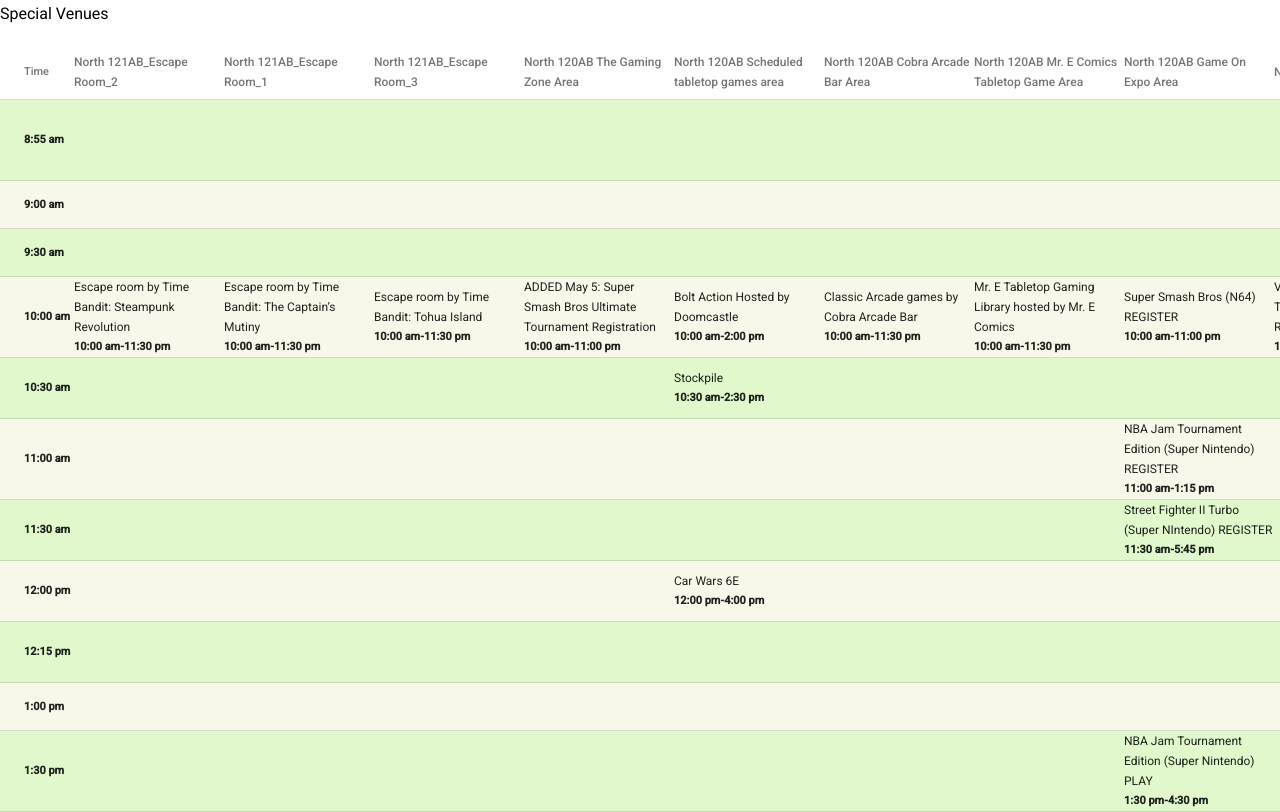
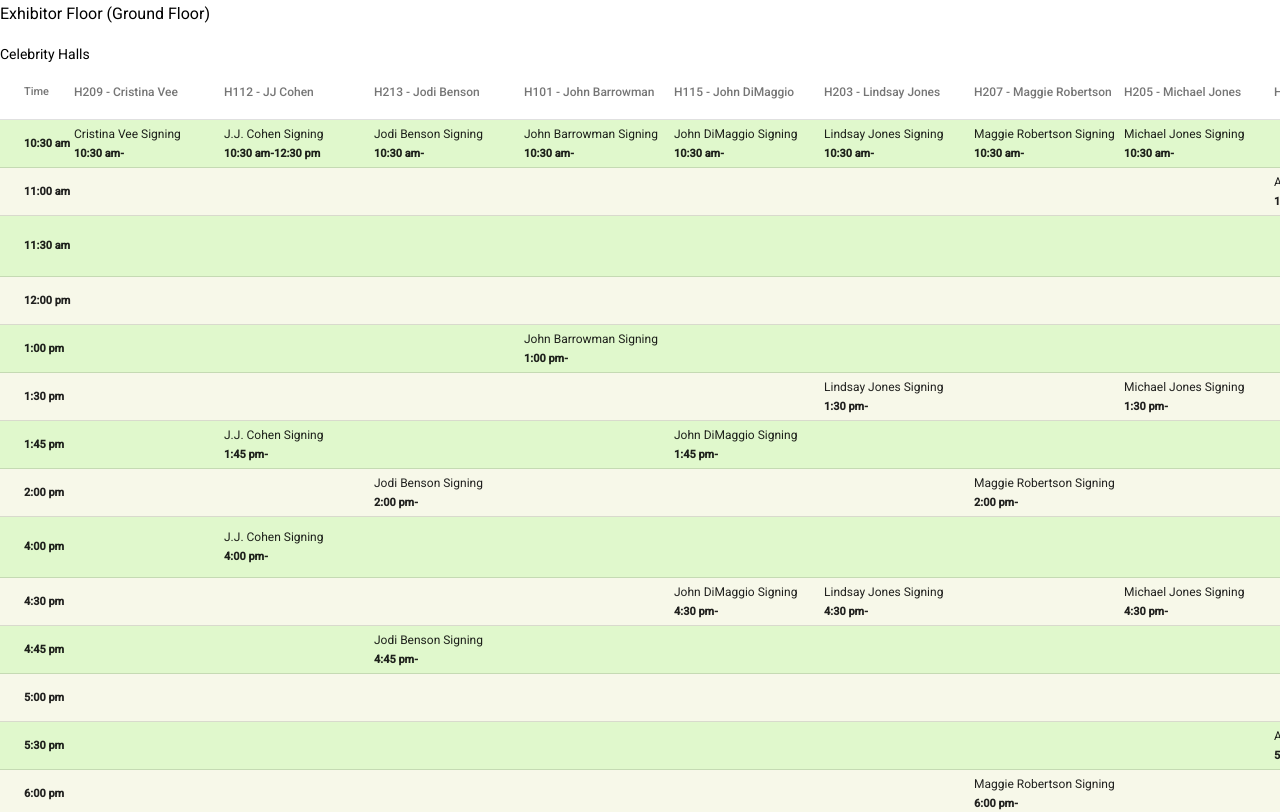
Before and after one commit to thatboramy/thatboramy.github.io, an Angular app: page / in a window 1280 px wide. Shown: the top 812 px of the page. Built offline with nearby package versions, Linux system fonts and the light colour scheme.

Commit message:
only show rooms that has stuff

```diff
--- a/src/app/app.component.html
+++ b/src/app/app.component.html
@@ -1,14 +1,3 @@
-<h3>Special Venues</h3>
-
-<div class="table-container-mobile-view">
-  <div>
-    <table-event-schedule [isMobile]="true" [timeValues]="timeValues" [venues]="SpecialVenues"
-      [eventMap]="fridayHashMap">
-    </table-event-schedule>
-  </div>
-</div>
-
-
 <div expanded *ngFor="let venue of venueLocationGroupNames;let i = index">
   <h3>{{venue.name}}</h3>
   <div *ngFor="let miniVenue of venue.subVenues; let j = index">
--- a/src/app/table-event-schedule/table-event-schedule.component.ts
+++ b/src/app/table-event-schedule/table-event-schedule.component.ts
@@ -3,7 +3,7 @@
 @Component({
   selector: 'table-event-schedule',
   templateUrl: './table-event-schedule.component.html',
-  styleUrls: ['./table-event-schedule.component.scss']
+  styleUrls: ['./table-event-schedule.component.scss'],
 })
 export class TableEventScheduleComponent implements OnInit {
   @Input() timeValues: string[] = [];
@@ -15,27 +15,39 @@
   public timeValuesDisplay: string[] = [];
   public eventHashMap: any = {};
 
-  constructor() { }
+  constructor() {}
 
   ngOnInit(): void {
-    this.venueLocationsDisplay = ['time', ...this.venues];
     this.eventHashMap = this.eventMap;
-    this.timeValuesDisplay = this.timeValues.filter(time => {
-      return this.hasEvent(time)
+    const availableVenueLocations = this.venues.filter((room) => {
+      return this.hasEventAtLocation(room);
+    });
+    this.venueLocationsDisplay = ['time', ...availableVenueLocations];
+    this.timeValuesDisplay = this.timeValues.filter((time) => {
+      return this.hasEventAtTime(time);
     });
   }
-  hasEvent(timeQuery: string) {
+
+  hasEventAtLocation(roomQuery: string) {
+    if (this.eventHashMap[roomQuery]) {
+      return true;
+    } else {
+      return false;
+    }
+  }
+
+  hasEventAtTime(timeQuery: string) {
     let hasEvent = false;
-    this.venues.forEach(room => {
+    this.venues.forEach((room) => {
       if (this.eventHashMap[room]) {
         if (this.eventHashMap[room][timeQuery]) {
-
-          hasEvent = true
+          hasEvent = true;
         }
       }
-    })
+    });
     return hasEvent;
   }
+
   formatEventText(event: any) {
     if (event === undefined) {
       return '';
```
